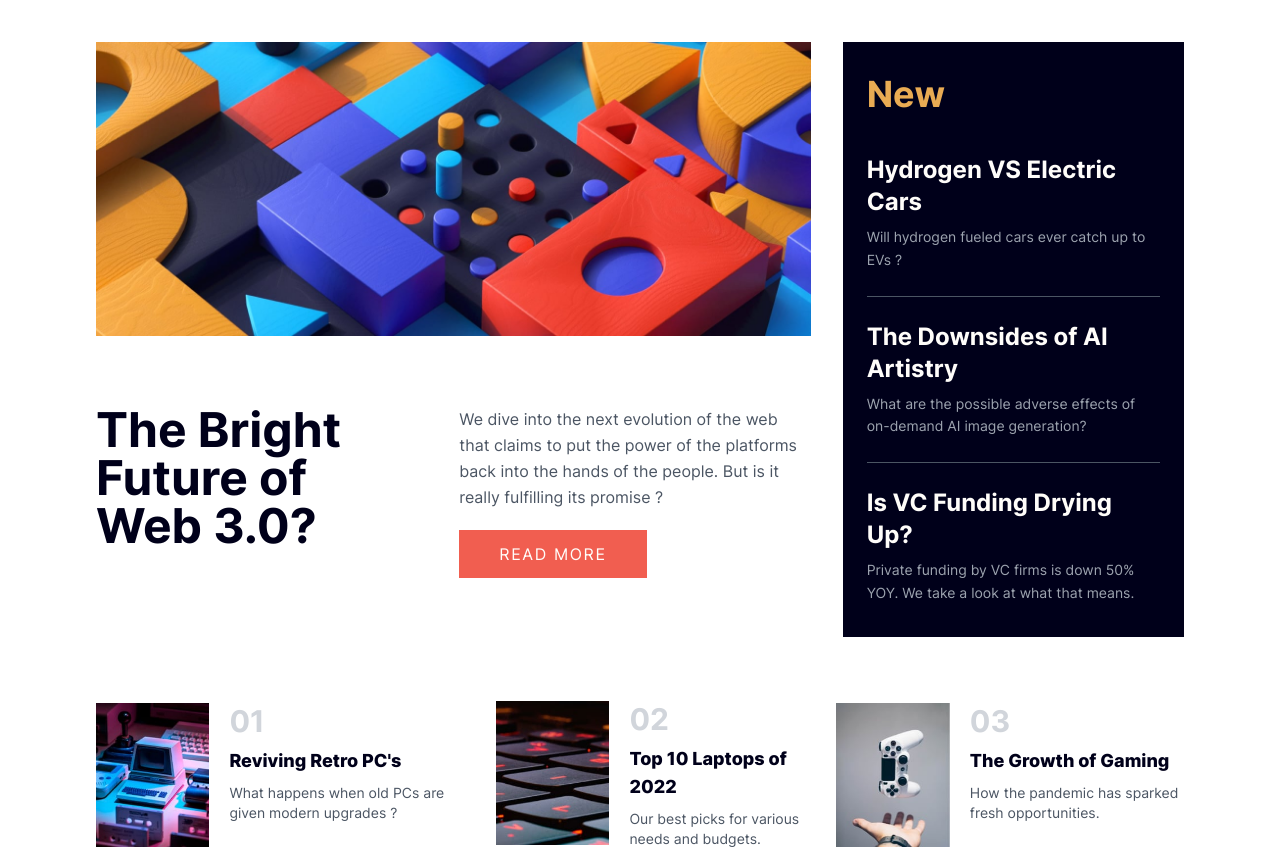
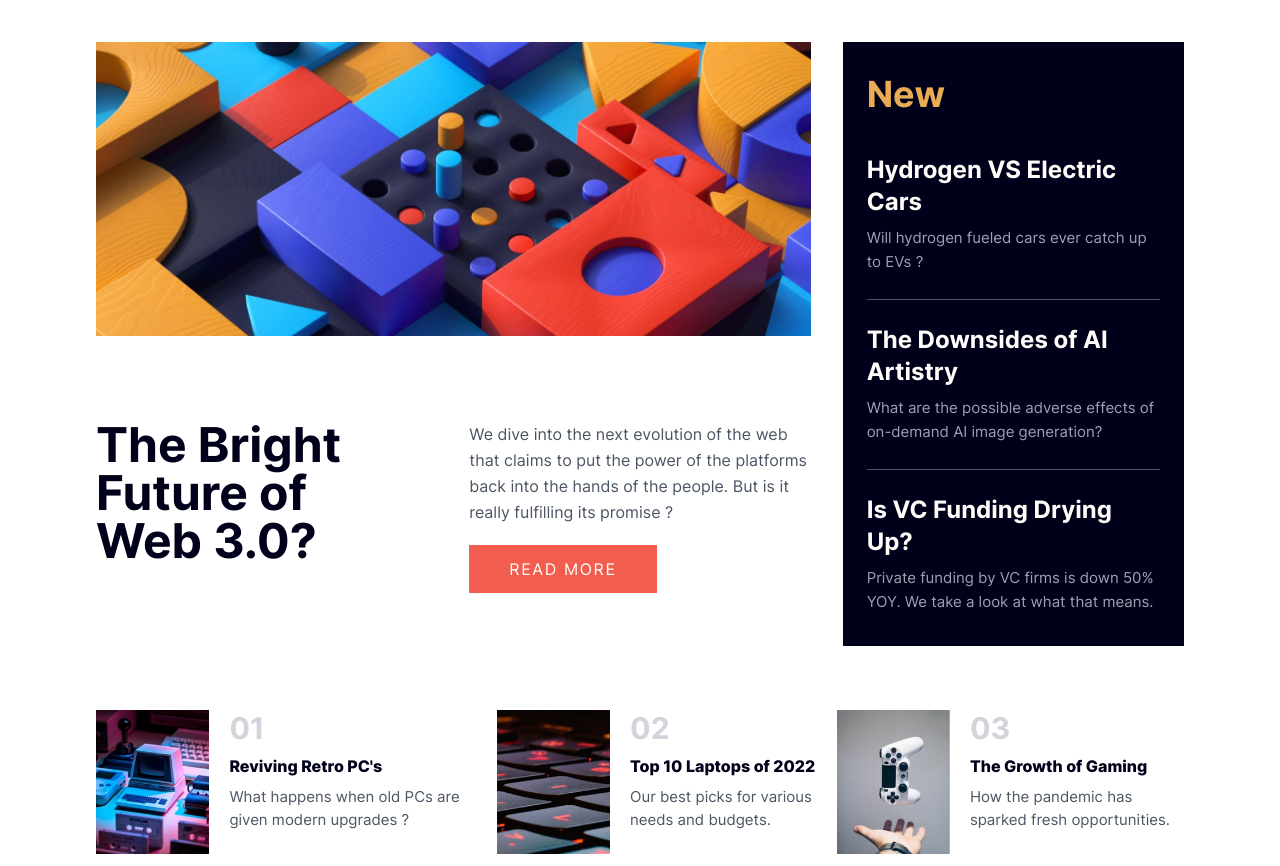
Before and after one commit to AliAdamH/news-homepage-challenge, a website built with Vite: page index.html in a window 1280 px wide. Shown: the part 126-992 px from the top of the page. Built offline with nearby package versions, Linux system fonts and the light colour scheme.

Commit message:
Convert font-size to recommended size

```diff
--- a/index.html
+++ b/index.html
@@ -37,7 +37,7 @@
     </header>
     <div class="sm:container mx-auto">
         <div class="grid lg:grid-cols-3 gap-8">
-            <div class="lg:col-span-2 lg:grid lg:grid-cols-2 lg:gap-3">
+            <div class="lg:col-span-2 lg:grid lg:grid-cols-2 lg:gap-8">
                 <div class="col-span-2" id="main image">
                     <img src="./assets/images/image-web-3-mobile.jpg" alt="" class="lg:hidden">
                     <img src="./assets/images/image-web-3-desktop.jpg" alt="" class="hidden lg:block">
@@ -59,19 +59,19 @@
                 <div id="articles" class="flex flex-col justify-evenly flex-1">
                 <article class="border-b border-b-gray-600 py-6">
                         <a href="#" class="text-neutral-offwhite font-bold text-xl lg:text-2xl hover:text-soft-orange">Hydrogen VS Electric Cars</a>
-                        <p class="text-gray-400 mt-2 leading-relaxed text-sm lg:text-md">
+                        <p class="text-gray-400 mt-2 leading-relaxed text-pmd">
                             Will hydrogen fueled cars ever catch up to EVs ?
                         </p>
                 </article>
                 <article class="border-b border-b-gray-600 py-6">
                         <a href="#" class="text-neutral-offwhite font-bold text-xl lg:text-2xl hover:text-soft-orange">The Downsides of AI Artistry</a>
-                        <p class="text-gray-400 mt-2 leading-relaxed text-sm lg:text-md">
+                        <p class="text-gray-400 mt-2 leading-relaxed text-pmd">
                             What are the possible adverse effects of on-demand AI image generation?
                         </p>
                     </article>
                     <article class="pt-6">
                         <a href="#" class="text-neutral-offwhite font-bold text-xl lg:text-2xl hover:text-soft-orange">Is VC Funding Drying Up?</a>
-                        <p class="text-gray-400 mt-2 leading-relaxed text-sm lg:text-md">
+                        <p class="text-gray-400 mt-2 leading-relaxed text-pmd">
                             Private funding by VC firms is down 50% YOY. We take a look at what that means.
                         </p>
                     </article>
@@ -83,8 +83,8 @@
                 <img src="/assets/images/image-retro-pcs.jpg" class="h-36"/>
                 <div class="space-y-2">
                     <span class="text-3xl text-gray-300 font-bold">01</span>
-                    <a href="#" class="text-lg text-neutral-darkblue font-extrabold hover:text-soft-red block">Reviving Retro PC's</a>
-                    <p class="text-gray-600 text-sm">
+                    <a href="#" class="text-base text-neutral-darkblue font-extrabold hover:text-soft-red block">Reviving Retro PC's</a>
+                    <p class="text-gray-600 text-pmd">
                         What happens when old PCs are given modern upgrades ?
                     </p>
                 </div>
@@ -94,8 +94,8 @@
                 <img src="/assets/images/image-top-laptops.jpg" class="h-36"/>
                 <div class="space-y-2">
                     <span class="text-3xl text-gray-300 font-bold">02</span>
-                    <a href="#" class="text-lg text-neutral-darkblue font-extrabold hover:text-soft-red block">Top 10 Laptops of 2022</a>
-                    <p class="text-gray-600 text-sm">
+                    <a href="#" class="text-base text-neutral-darkblue font-extrabold hover:text-soft-red block">Top 10 Laptops of 2022</a>
+                    <p class="text-gray-600 text-pmd">
                         Our best picks for various needs and budgets.
                     </p>
                 </div>
@@ -105,8 +105,8 @@
                 <img src="/assets/images/image-gaming-growth.jpg" class="h-36"/>
                 <div class="space-y-2">
                     <span class="text-3xl text-gray-300 font-bold">03</span>
-                    <a href="#"  class="text-lg text-neutral-darkblue font-extrabold hover:text-soft-red block">The Growth of Gaming</a>
-                    <p class="text-gray-600 text-sm">
+                    <a href="#"  class="text-base text-neutral-darkblue font-extrabold hover:text-soft-red block">The Growth of Gaming</a>
+                    <p class="text-gray-600 text-pmd">
                         How the pandemic has sparked fresh opportunities.
                     </p>
                 </div>
--- a/tailwind.config.js
+++ b/tailwind.config.js
@@ -15,6 +15,9 @@ module.exports = {
           darkblue: 'hsl(240, 100%, 5%)',
         },
       },
+      fontSize: {
+        pmd: '0.9375rem',
+      },
     },
   },
   plugins: [],
```
